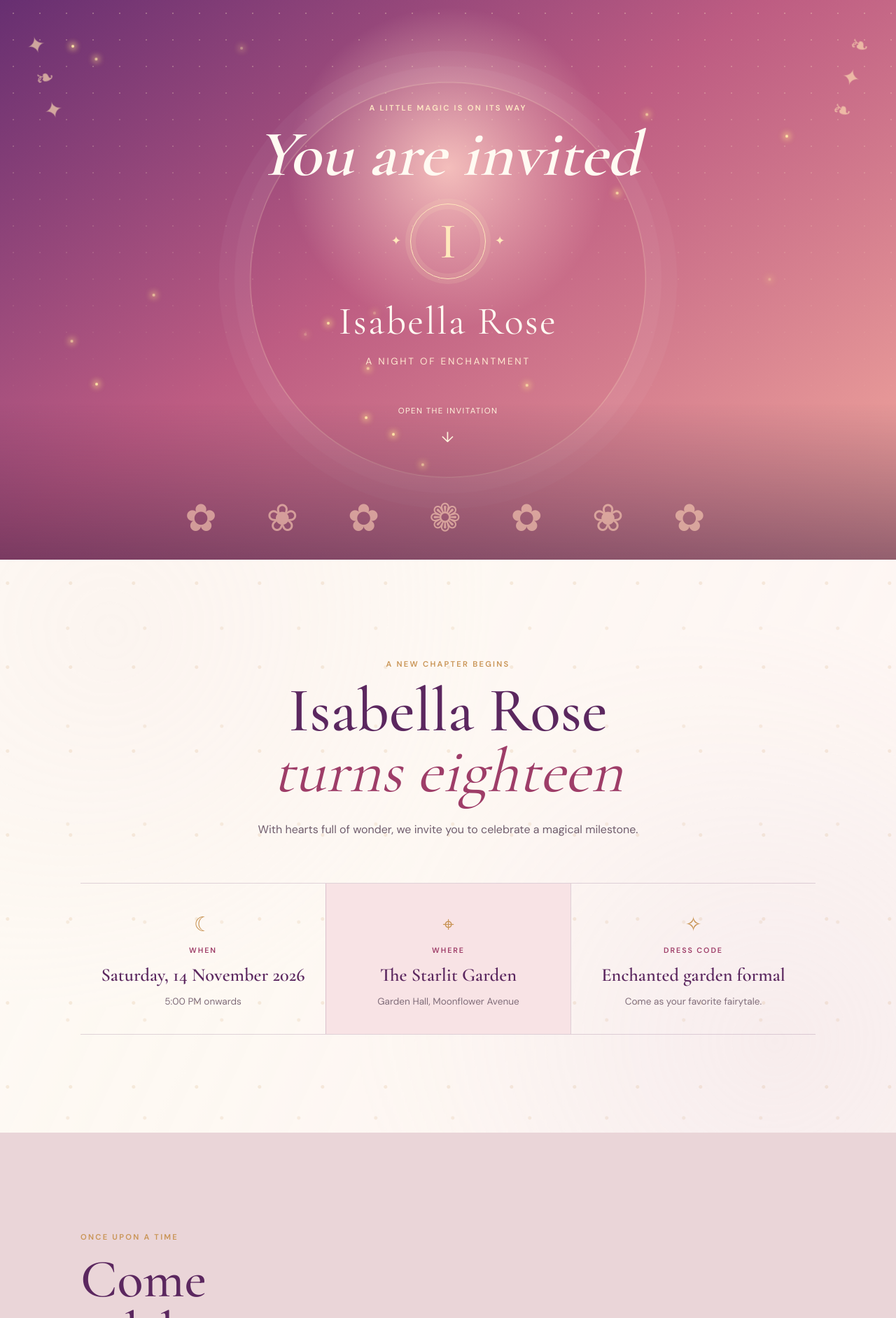
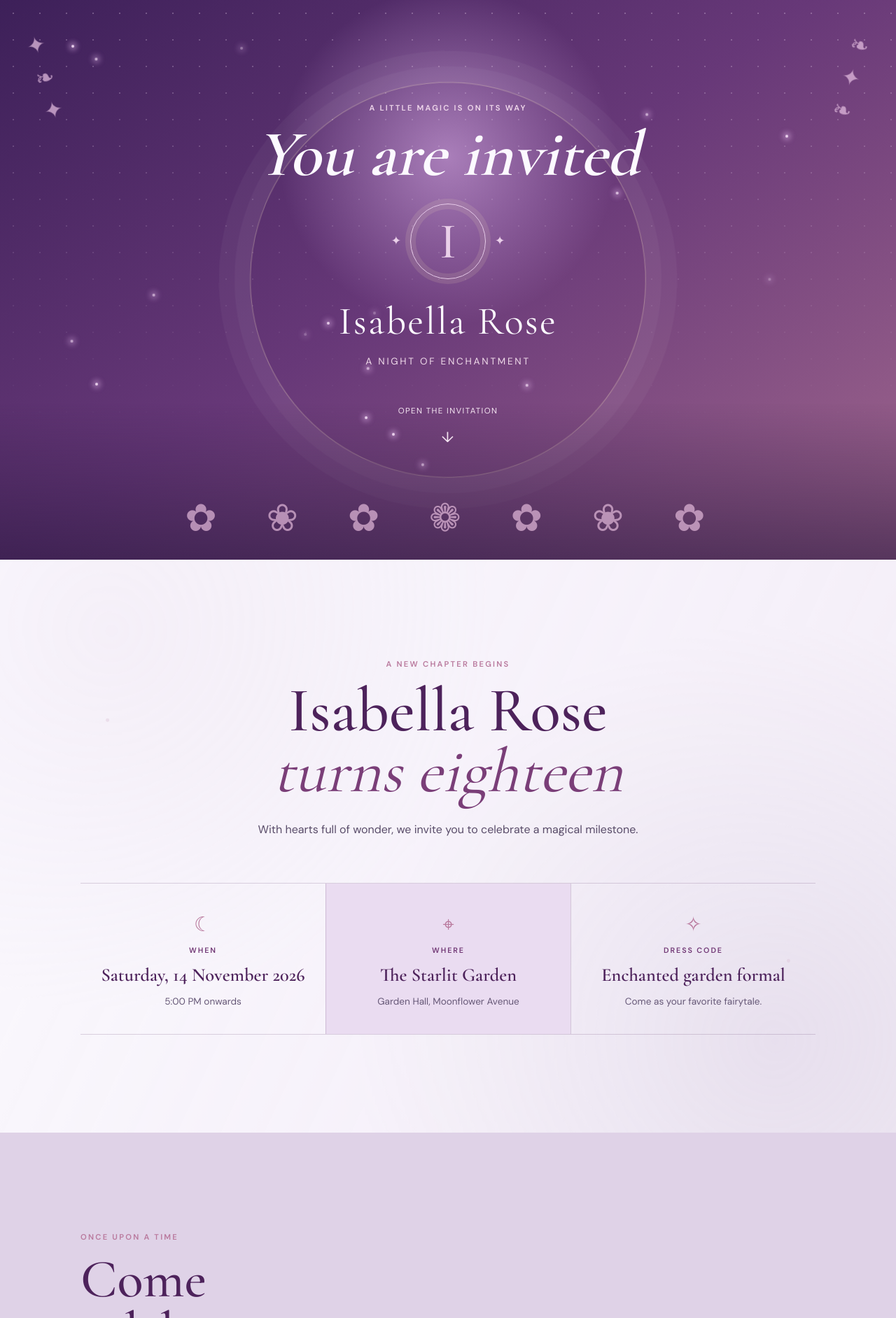
Before and after one commit to JLDelaCuesta/debut-rsvp, a Flask app: page / in a window 1280 px wide. Shown: the top 1884 px of the page at 70% size. Run offline with Flask 3, Linux system fonts and the light colour scheme; data comes from the database, SQL or seed files in the repository; data that the repository does not hold is empty.

Commit message:
Refresh site with lavender theme

```diff
--- a/static/css/site.css
+++ b/static/css/site.css
@@ -1,13 +1,13 @@
 :root {
-  --ink: #2b1837;
-  --plum: #5b275f;
-  --berry: #9e3d68;
-  --rose: #e8a0ae;
-  --blush: #fff4f2;
-  --cream: #fffaf2;
-  --gold: #c99455;
-  --sage: #607c6a;
-  --line: rgba(91, 39, 95, .18);
+  --ink: #241936;
+  --plum: #4d225b;
+  --berry: #713875;
+  --rose: #c69bd5;
+  --blush: #f4eff8;
+  --cream: #fcf9ff;
+  --gold: #b9799d;
+  --sage: #526b67;
+  --line: rgba(77, 34, 91, .18);
   --display: 'Cormorant Garamond', Georgia, serif;
   --body: 'DM Sans', sans-serif;
 }
@@ -92,3 +92,52 @@ footer { background: #341b3d; color: #d9b4bd; display: flex; justify-content: sp
 .admin-shell .back-link, .admin-shell .text-link { color: #852f5a; }
 .flash { opacity: 1; max-height: 5rem; overflow: hidden; transition: opacity .45s ease, transform .45s ease, max-height .45s ease, margin .45s ease, padding .45s ease; }
 .flash.is-dismissing { opacity: 0; transform: translateY(-5px); max-height: 0; margin-top: 0; margin-bottom: 0; padding-top: 0; padding-bottom: 0; }
+
+/* Lavender palette: light lilac surfaces, orchid accents, and indigo contrast. */
+body { background: var(--blush); }
+.hero { background: radial-gradient(circle at 50% 28%, rgba(198,155,213,.72), transparent 28%), linear-gradient(145deg, #3d2059 0%, #673878 48%, #9f668d 100%); }
+.hero::before { background-image: radial-gradient(circle, #ecd6ee 0 1px, transparent 1.5px); }
+.hero::after { background: linear-gradient(transparent 72%, rgba(35,19,58,.58)); }
+.hero .eyebrow { color: #f1d9ec; }
+.envelope-mark, .envelope-mark strong { color: #ead0e9; border-color: #ead0e9; }
+.hero-title { color: #f0dbea; }
+.scroll-cue { color: #f5e6f2; }
+.vine { color: rgba(228,190,224,.72); }
+.hero-flora { color: rgba(226,185,218,.7); }
+.firefly { background: #efd6f0; box-shadow: 0 0 8px 3px rgba(220,176,230,.72); }
+.invitation::before { background-image: linear-gradient(115deg, rgba(252,249,255,.91), rgba(241,233,247,.78)), var(--invitation-image), radial-gradient(circle at 20% 20%, #d9bfe4, transparent 36%), radial-gradient(circle at 80% 78%, #bda5d2, transparent 40%); }
+.invitation::after { background: radial-gradient(circle at 12% 28%, rgba(185,121,157,.2) 0 2px, transparent 3px), radial-gradient(circle at 88% 70%, rgba(185,121,157,.17) 0 2px, transparent 3px); }
+h1, h2, h3 { color: var(--plum); }
+h1 em, h2 em { color: #7a3e78; }
+.section-intro > p:last-child, .story-copy > p:not(.eyebrow), .note p:not(.eyebrow), .rsvp-heading > p:last-child { color: #594c69; }
+.detail-card:hover { background: #f5edfa; box-shadow: 0 16px 28px rgba(65,34,91,.1); }
+.detail-card.featured, .detail-card.featured:hover { background: #eadcf1; }
+.detail-card small { color: #713875; }
+.detail-card strong { color: #4d225b; }
+.detail-card span:last-child { color: #665877; }
+.story-section { background: #dfd2e7; }
+.gallery-item { background: #a887b7; }
+.gallery-item::after { background: linear-gradient(120deg, transparent 35%, rgba(255,245,255,.3) 50%, transparent 65%); }
+.notes-section { background: #fcf9ff; }
+.note-number, .ornament { color: #a3658c; }
+.rsvp-section { background: #30204f; }
+.rsvp-heading > p:last-child { color: #e4cfe8; }
+label, legend { color: #f1e2f2; }
+input, textarea { border-color: rgba(232,210,240,.4); background: rgba(255,255,255,.09); }
+input:focus, textarea:focus { border-color: #d49ac2; }
+.choice input:checked + span { border-color: #c895b5; background: rgba(200,149,181,.16); color: #f2d9eb; }
+.button { background: #b9799d; color: #241936; }
+footer { background: #241936; color: #d9c0df; }
+footer a { color: #e6b8d1; }
+.lightbox { background: rgba(25,14,42,.92); }
+.lightbox-content figcaption { color: #f0dbea; }
+.lightbox-close:hover, .lightbox-close:focus-visible { background: #b9799d; color: #241936; }
+.admin-shell { background: #f1eaf6; }
+.admin-shell .eyebrow { color: #70417c; }
+.admin-shell .flash.success { background: #dcebe5; color: #285b4b; }
+.admin-shell .flash.error { background: #f1dce9; color: #812e55; }
+.admin-shell .back-link, .admin-shell .text-link { color: #67336d; }
+.admin-overview, .admin-card, .editor-section { background: rgba(252,249,255,.78); border-color: rgba(77,34,91,.18); }
+.admin-card h2, .editor-section h2 { color: #4d225b; }
+.status-dot.live { background: #526b67; }
+.quiet-button { border-color: rgba(77,34,91,.24); color: #4d225b; }
```
